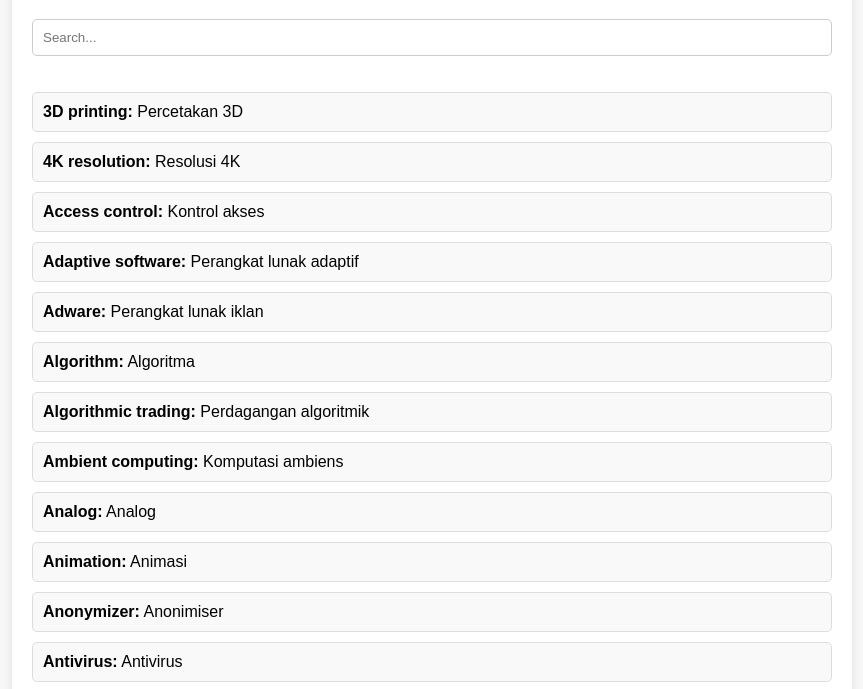
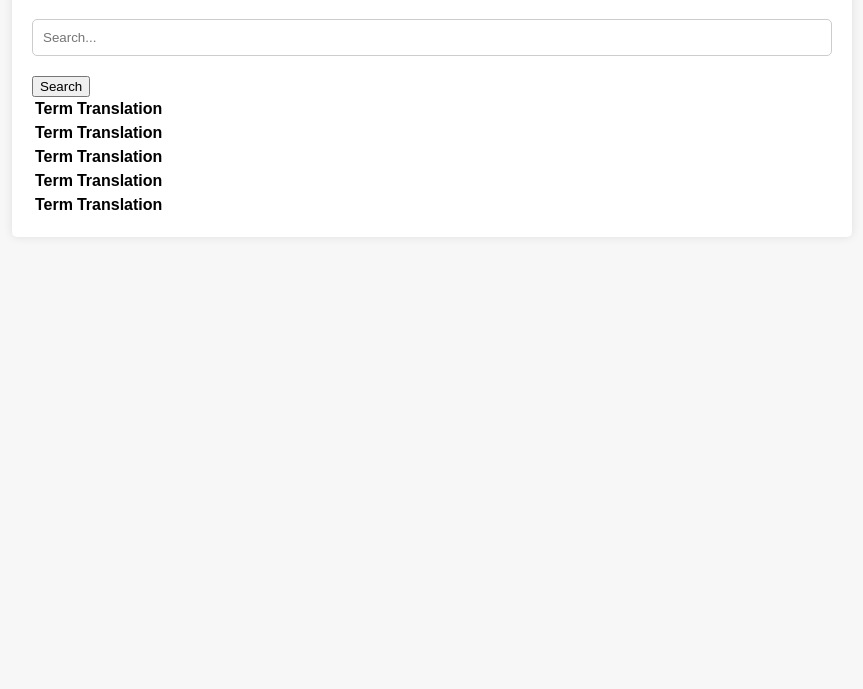
Before and after one commit to Renuwar/English-Dictionary, a plain HTML site: page index.html in a window 1280 px wide. Shown: the part 101-790 px from the top of the page, without its empty margins (208-1071 px from the left). Drawn offline with Linux system fonts and the light colour scheme.

Commit message:
Update index.html

```diff
--- a/index.html
+++ b/index.html
@@ -1,19 +1,65 @@
 <!DOCTYPE html>
 <html lang="en">
+
 <head>
     <meta charset="UTF-8">
     <meta name="viewport" content="width=device-width, initial-scale=1.0">
     <title>Dictionary</title>
     <link rel="stylesheet" href="styles.css">
 </head>
+
 <body>
     <div class="container">
         <h1>Dictionary</h1>
-        <input type="text" id="searchInput" placeholder="Search...">
-        <ul id="dictionaryList">
-            <!-- Add the list items dynamically using JavaScript -->
-        </ul>
+        <div class="search-box">
+            <input type="text" id="searchInput" placeholder="Search...">
+            <button onclick="searchDictionary()">Search</button>
+        </div>
+        <div class="columns">
+            <div class="column">
+                <table class="term-table blue" id="column1">
+                    <tr>
+                        <th>Term</th>
+                        <th>Translation</th>
+                    </tr>
+                </table>
+            </div>
+            <div class="column">
+                <table class="term-table orange" id="column2">
+                    <tr>
+                        <th>Term</th>
+                        <th>Translation</th>
+                    </tr>
+                </table>
+            </div>
+            <div class="column">
+                <table class="term-table purple" id="column3">
+                    <tr>
+                        <th>Term</th>
+                        <th>Translation</th>
+                    </tr>
+                </table>
+            </div>
+            <div class="column">
+                <table class="term-table green" id="column4">
+                    <tr>
+                        <th>Term</th>
+                        <th>Translation</th>
+                    </tr>
+                </table>
+            </div>
+            <div class="column">
+                <table class="term-table red" id="column5">
+                    <tr>
+                        <th>Term</th>
+                        <th>Translation</th>
+                    </tr>
+                </table>
+            </div>
+        </div>
     </div>
+
     <script src="script.js"></script>
 </body>
+
 </html>
```
